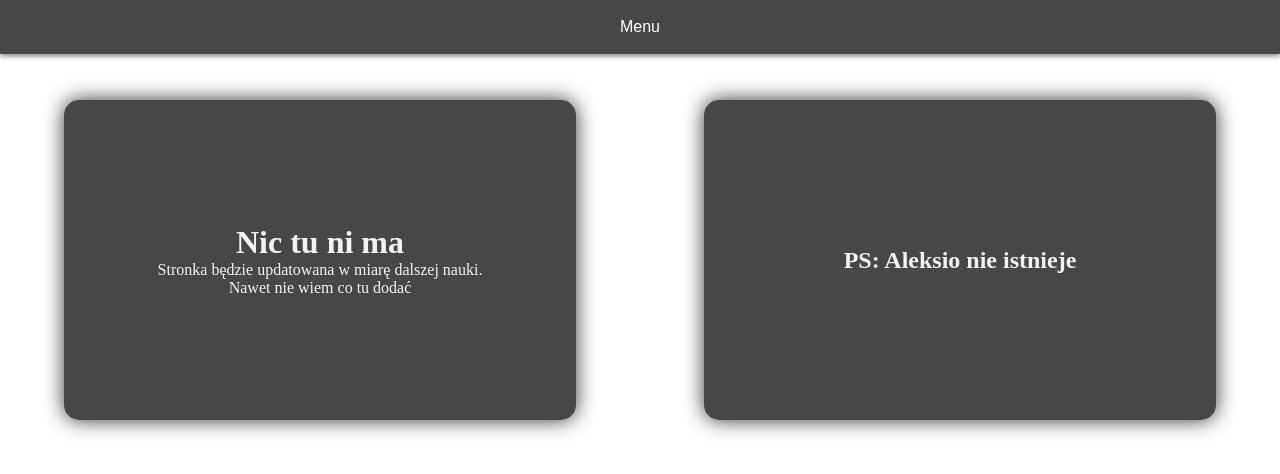
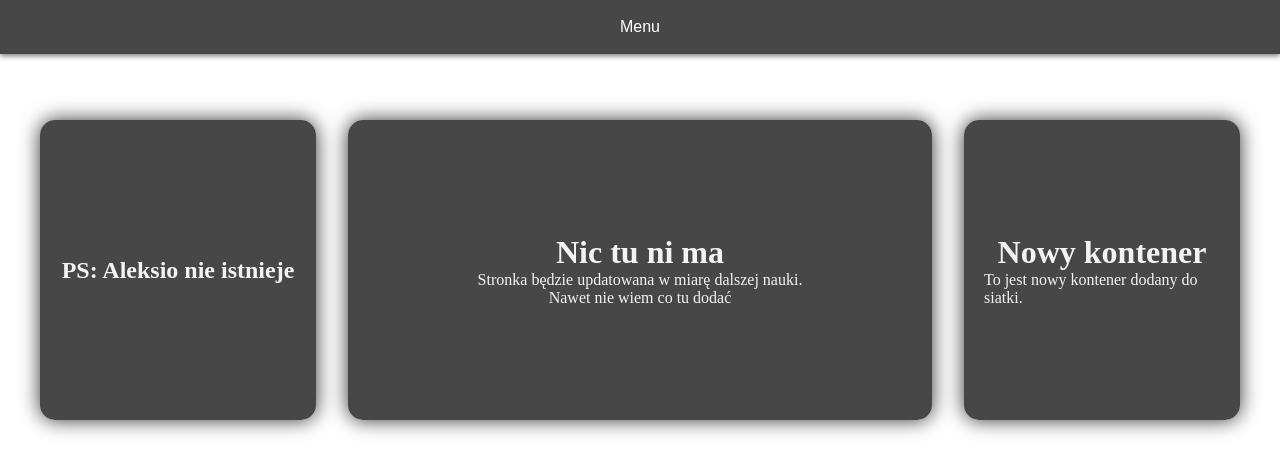
Before and after one commit to Kacsza/react-web, a React (Vite) app: page / in a window 1280 px wide. Shown: the top 474 px of the page. Built offline with nearby package versions, Linux system fonts and the light colour scheme.

Commit message:
Zmienienie rozkładu kontenerów z display flex na display grid

```diff
--- a/src/App.css
+++ b/src/App.css
@@ -1,7 +1,25 @@
-main{
-    display: flex;
-    flex-direction: row;
-    align-items: center;
-    justify-content: center;
-    margin: auto;
+main {
+    display: grid;
+    grid-template-columns: repeat(auto-fit, minmax(30px, 1fr));
+    gap: 2rem;
+    padding: 120px 40px 40px 40px;
+    margin: 0;
 }
+
+.container {
+    width: 100%;
+    min-height: 300px;
+    margin: 0;
+}
+
+.span-2 {
+    grid-column: span 2;
+}
+
+.span-3 {
+    grid-column: span 3;
+}
+
+.row-span-2 {
+    grid-row: span 2;
+}
--- a/src/App.jsx
+++ b/src/App.jsx
@@ -8,13 +8,17 @@ function App() {
     <>
     <Navbar />
     <main>
-      <Container>
+      <Container >
+        <h2>PS: Aleksio nie istnieje</h2>
+      </Container>
+      <Container className="span-2">
         <h1>Nic tu ni ma</h1>
         <p>Stronka będzie updatowana w miarę dalszej nauki.</p>
         <p>Nawet nie wiem co tu dodać</p>
       </Container>
       <Container>
-        <h2>PS: Aleksio nie istnieje</h2>
+        <h1>Nowy kontener</h1>
+        <p>To jest nowy kontener dodany do siatki.</p>
       </Container>
     </main>
     </>
--- a/src/modules/Container.css
+++ b/src/modules/Container.css
@@ -1,16 +1,16 @@
 .container {
+    position: relative;
     display: flex;
     flex-direction: column;
     align-items: center;
     justify-content: center;
-    max-width: 80%;
-    min-height: 40vh;
-    width: 40vw;
-    margin: 100px auto 20px;
+    max-width: 1fr;
+    min-height: 30vh;
+    width: 30vw;
+    margin: 50px auto 20px;
     padding: 20px;
     background-color: rgba(51, 51, 51, 0.9);
     border-radius: 15px;
     box-shadow: 0 0 20px rgba(0, 0, 0, 0.8);
     color: #f3f3f3;
-
 }
--- a/src/modules/Container.jsx
+++ b/src/modules/Container.jsx
@@ -1,7 +1,11 @@
 import './Container.css';
-const Container = ({ children }) => {
+
+const Container = ({ children, gridArea, className = '' }) => {
   return (
-    <div className="container">
+    <div
+      className={`container ${className}`}
+      style={gridArea ? { gridArea } : undefined}
+    >
       {children}
     </div>
   );
```
